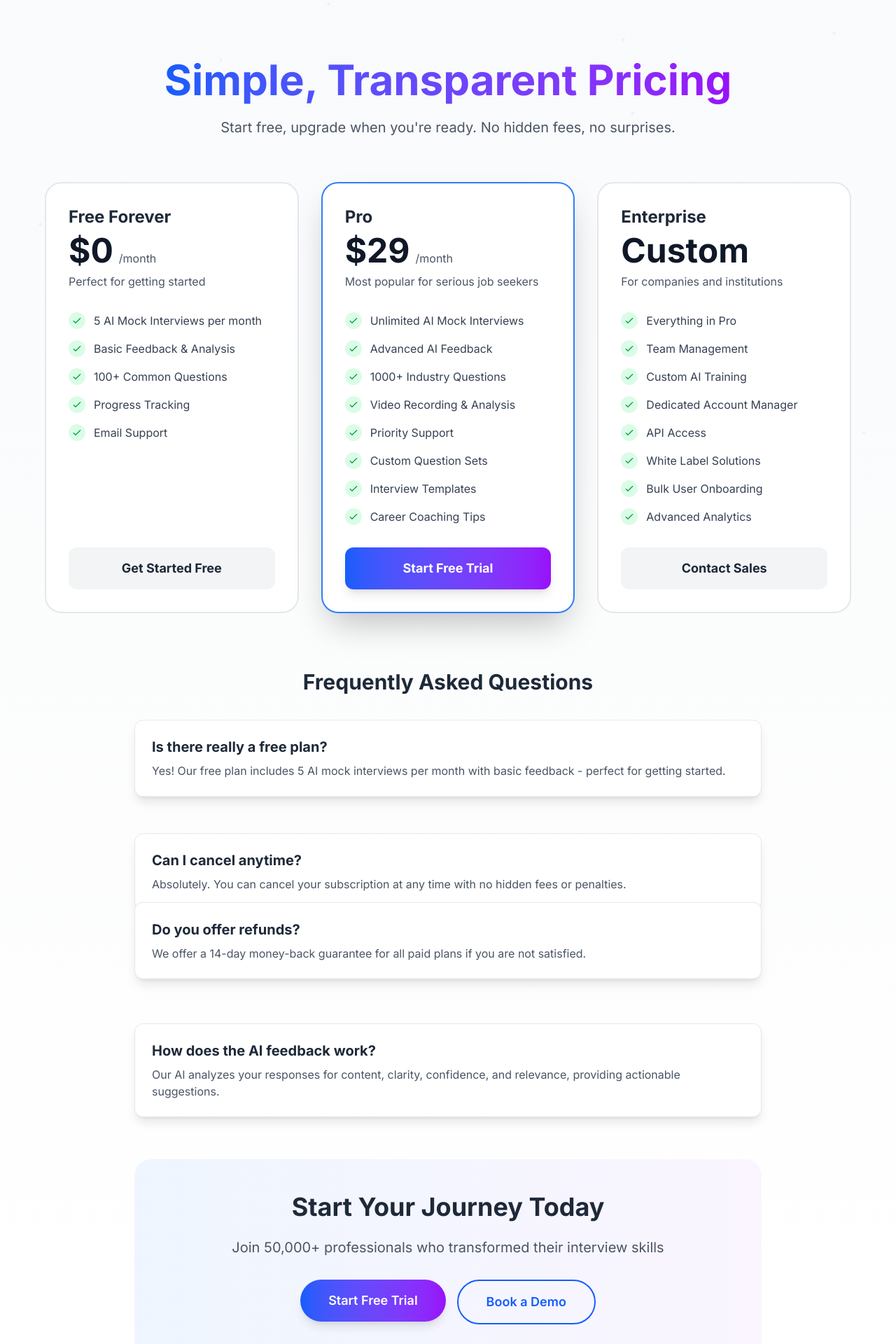
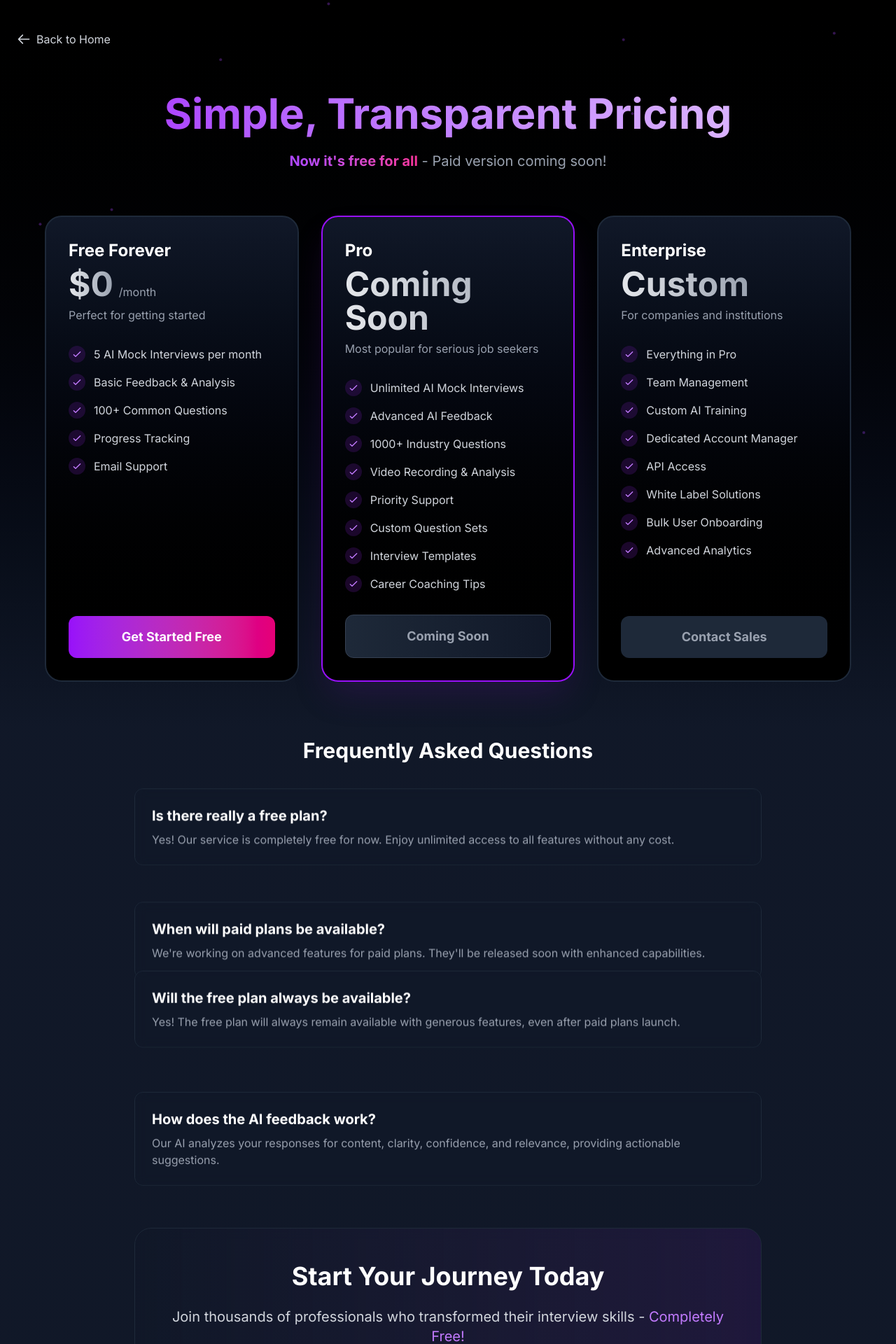
Before and after one commit to Sumit112234/Ai-Interviewer, a Next.js app: page /pricing in a window 1280 px wide. Shown: the part 60-1980 px from the top of the page at 70% size. Built offline with nearby package versions, Linux system fonts and the light colour scheme.

Commit message:
auth updated

```diff
--- a/app/how-it-works/page.jsx
+++ b/app/how-it-works/page.jsx
@@ -100,6 +100,34 @@ export default function HowItWorksPage() {
 
   return (
     <div className="min-h-screen bg-gradient-to-b from-gray-900 to-gray-800 pt-20 text-white">
+
+              <div className=' pl-16 sm:pl-64'>
+                <motion.button
+                onClick={() => window.location.href = '/'}
+                className="flex items-center gap-2 mb-8 text-gray-300 hover:text-white transition-colors group"
+                initial={{ opacity: 0, x: -20 }}
+                animate={{ opacity: 1, x: 0 }}
+                transition={{ duration: 0.5 }}
+                whileHover={{ x: -5 }}
+              >
+                <motion.svg
+                  className="w-6 h-6"
+                  fill="none"
+                  stroke="currentColor"
+                  viewBox="0 0 24 24"
+                  animate={{ x: [0, -3, 0] }}
+                  transition={{ duration: 1.5, repeat: Infinity }}
+                >
+                  <path
+                    strokeLinecap="round"
+                    strokeLinejoin="round"
+                    strokeWidth={2}
+                    d="M10 19l-7-7m0 0l7-7m-7 7h18"
+                  />
+                </motion.svg>
+                <span className="text-lg font-medium">Back to Home</span>
+              </motion.button>
+              </div>
       <div className="container mx-auto px-6 py-16">
         {/* Hero Section */}
         <motion.div
--- a/app/pricing/page.jsx
+++ b/app/pricing/page.jsx
@@ -84,12 +84,12 @@ export default function PricingPage() {
       ],
       cta: 'Get Started Free',
       popular: false,
-      gradient: 'from-gray-400 to-gray-600',
+      gradient: 'from-gray-500 to-gray-700',
     },
     {
       name: 'Pro',
-      price: '$29',
-      period: '/month',
+      price: 'Coming Soon',
+      period: '',
       description: 'Most popular for serious job seekers',
       features: [
         'Unlimited AI Mock Interviews',
@@ -101,9 +101,9 @@ export default function PricingPage() {
         'Interview Templates',
         'Career Coaching Tips',
       ],
-      cta: 'Start Free Trial',
+      cta: 'Coming Soon',
       popular: true,
-      gradient: 'from-blue-500 to-purple-500',
+      gradient: 'from-purple-600 to-purple-800',
     },
     {
       name: 'Enterprise',
@@ -122,24 +122,49 @@ export default function PricingPage() {
       ],
       cta: 'Contact Sales',
       popular: false,
-      gradient: 'from-green-500 to-teal-500',
+      gradient: 'from-gray-600 to-gray-800',
     },
   ];
 
+  const handleBackToHome = () => {
+    window.location.href = '/';
+  };
+
   return (
-    <div className="min-h-screen bg-gradient-to-b from-gray-50 to-white pt-20 overflow-hidden">
+    <div className="min-h-screen bg-gradient-to-b from-black via-gray-900 to-gray-900 pt-20 overflow-hidden">
       {/* Background Particles */}
       <div className="fixed inset-0 pointer-events-none">
         {[...Array(20)].map((_, i) => (
           <div
             key={i}
-            className="particle absolute w-1 h-1 bg-blue-200 rounded-full opacity-30"
+            className="particle absolute w-1 h-1 bg-purple-500/30 rounded-full"
             style={{
               left: `${Math.random() * 100}%`,
               top: `${Math.random() * 100}%`,
             }}
           />
         ))}
+      </div>
+
+      {/* Back to Home Button */}
+      <div className="container mx-auto px-6 pt-6 relative z-20">
+        <motion.button
+          initial={{ opacity: 0, x: -20 }}
+          animate={{ opacity: 1, x: 0 }}
+          transition={{ duration: 0.5 }}
+          onClick={handleBackToHome}
+          className="group flex items-center text-gray-300 hover:text-white transition-colors"
+        >
+          <svg
+            className="w-5 h-5 mr-2 transform group-hover:-translate-x-1 transition-transform"
+            fill="none"
+            stroke="currentColor"
+            viewBox="0 0 24 24"
+          >
+            <path strokeLinecap="round" strokeLinejoin="round" strokeWidth="2" d="M10 19l-7-7m0 0l7-7m-7 7h18" />
+          </svg>
+          Back to Home
+        </motion.button>
       </div>
 
       <div className="container mx-auto px-6 py-16 relative z-10">
@@ -151,12 +176,15 @@ export default function PricingPage() {
           className="text-center max-w-4xl mx-auto mb-16"
         >
           <h1 className="text-5xl md:text-6xl font-bold mb-6">
-            <span className="bg-gradient-to-r from-blue-600 to-purple-600 bg-clip-text text-transparent">
+            <span className="bg-gradient-to-r from-purple-500 to-purple-300 bg-clip-text text-transparent">
               Simple, Transparent Pricing
             </span>
           </h1>
-          <p className="text-xl text-gray-600">
-            Start free, upgrade when you're ready. No hidden fees, no surprises.
+          <p className="text-xl text-gray-300">
+            <span className="bg-gradient-to-r from-purple-500 to-pink-500 bg-clip-text text-transparent font-bold">
+              Now it's free for all
+            </span>
+            <span className="text-gray-400"> - Paid version coming soon!</span>
           </p>
         </motion.div>
 
@@ -180,53 +208,57 @@ export default function PricingPage() {
                   transition={{ delay: 0.5 }}
                   className="absolute -top-4 left-1/2 transform -translate-x-1/2"
                 >
-                  <div className="bg-gradient-to-r from-yellow-400 to-orange-500 text-white px-6 py-2 rounded-full text-sm font-bold shadow-lg">
-                    MOST POPULAR
+                  <div className="bg-gradient-to-r from-purple-700 to-pink-700 text-white px-6 py-2 rounded-full text-sm font-bold shadow-lg shadow-purple-900/50">
+                    COMING SOON
                   </div>
                 </motion.div>
               )}
 
-              <div className={`bg-white rounded-3xl p-8 border-2 ${
-                plan.popular ? 'border-blue-500 shadow-2xl' : 'border-gray-200'
-              } h-full flex flex-col`}>
+              <div className={`bg-gradient-to-b from-gray-900 to-black rounded-3xl p-8 border-2 ${
+                plan.popular ? 'border-purple-600 shadow-2xl shadow-purple-900/30' : 'border-gray-800'
+              } h-full flex flex-col backdrop-blur-sm bg-gray-900/50`}>
                 <div className="mb-8">
-                  <h3 className="text-2xl font-bold text-gray-800 mb-2">{plan.name}</h3>
+                  <h3 className="text-2xl font-bold text-white mb-2">{plan.name}</h3>
                   <div className="flex items-baseline mb-2">
-                    <span className="text-5xl font-bold text-gray-900">{plan.price}</span>
-                    <span className="text-gray-600 ml-2">{plan.period}</span>
+                    <span className="text-5xl font-bold bg-gradient-to-r from-gray-200 to-gray-400 bg-clip-text text-transparent">
+                      {plan.price}
+                    </span>
+                    {plan.period && (
+                      <span className="text-gray-400 ml-2">{plan.period}</span>
+                    )}
                   </div>
-                  <p className="text-gray-600">{plan.description}</p>
+                  <p className="text-gray-400">{plan.description}</p>
                 </div>
 
                 <div className="flex-grow mb-8">
                   <ul className="space-y-4">
                     {plan.features.map((feature) => (
                       <li key={feature} className="flex items-center">
-                        <div className="w-6 h-6 rounded-full bg-green-100 flex items-center justify-center mr-3">
-                          <svg className="w-4 h-4 text-green-600" fill="none" stroke="currentColor" viewBox="0 0 24 24">
+                        <div className="w-6 h-6 rounded-full bg-purple-900/30 flex items-center justify-center mr-3">
+                          <svg className="w-4 h-4 text-purple-400" fill="none" stroke="currentColor" viewBox="0 0 24 24">
                             <path strokeLinecap="round" strokeLinejoin="round" strokeWidth="2" d="M5 13l4 4L19 7" />
                           </svg>
                         </div>
-                        <span className="text-gray-700">{feature}</span>
+                        <span className="text-gray-300">{feature}</span>
                       </li>
                     ))}
                   </ul>
                 </div>
 
                 <div className="mt-auto">
-                  <Link href={plan.name === 'Enterprise' ? '/contact' : '/'}>
-                    <motion.button
-                      whileHover={{ scale: 1.05 }}
-                      whileTap={{ scale: 0.95 }}
-                      className={`w-full py-4 rounded-xl font-bold text-lg ${
-                        plan.popular
-                          ? 'bg-gradient-to-r from-blue-600 to-purple-600 text-white shadow-lg hover:shadow-xl'
-                          : 'bg-gray-100 text-gray-800 hover:bg-gray-200'
-                      } transition-all`}
-                    >
-                      {plan.cta}
-                    </motion.button>
-                  </Link>
+                  <button
+                    onClick={plan.name === 'Free Forever' ? handleBackToHome : undefined}
+                    className={`w-full py-4 rounded-xl font-bold text-lg transition-all ${
+                      plan.name === 'Free Forever'
+                        ? 'bg-gradient-to-r from-purple-600 to-pink-600 text-white shadow-lg hover:shadow-xl hover:shadow-purple-900/30 cursor-pointer'
+                        : plan.popular
+                        ? 'bg-gradient-to-r from-gray-800 to-gray-900 text-gray-400 border border-gray-700 cursor-not-allowed'
+                        : 'bg-gray-800 text-gray-400 hover:bg-gray-700 cursor-pointer'
+                    }`}
+                    disabled={plan.popular}
+                  >
+                    {plan.cta}
+                  </button>
                 </div>
               </div>
             </motion.div>
@@ -241,22 +273,22 @@ export default function PricingPage() {
           viewport={{ once: true }}
           className="max-w-4xl mx-auto"
         >
-          <h2 className="text-3xl font-bold text-center mb-12 text-gray-800">
+          <h2 className="text-3xl font-bold text-center mb-12 text-white">
             Frequently Asked Questions
           </h2>
           <div className="space-y-6">
             {[
               {
                 q: 'Is there really a free plan?',
-                a: 'Yes! Our free plan includes 5 AI mock interviews per month with basic feedback - perfect for getting started.',
+                a: 'Yes! Our service is completely free for now. Enjoy unlimited access to all features without any cost.',
               },
               {
-                q: 'Can I cancel anytime?',
-                a: 'Absolutely. You can cancel your subscription at any time with no hidden fees or penalties.',
+                q: 'When will paid plans be available?',
+                a: 'We\'re working on advanced features for paid plans. They\'ll be released soon with enhanced capabilities.',
               },
               {
-                q: 'Do you offer refunds?',
-                a: 'We offer a 14-day money-back guarantee for all paid plans if you are not satisfied.',
+                q: 'Will the free plan always be available?',
+                a: 'Yes! The free plan will always remain available with generous features, even after paid plans launch.',
               },
               {
                 q: 'How does the AI feedback work?',
@@ -270,10 +302,10 @@ export default function PricingPage() {
                 whileInView={{ opacity: 1, x: 0 }}
                 transition={{ delay: index * 0.1 }}
                 viewport={{ once: true }}
-                className="bg-white rounded-xl p-6 shadow-lg border border-gray-200"
+                className="bg-gray-900/50 backdrop-blur-sm rounded-xl p-6 border border-gray-800 hover:border-purple-800/50 transition-colors"
               >
-                <h3 className="text-xl font-bold text-gray-800 mb-2">{faq.q}</h3>
-                <p className="text-gray-600">{faq.a}</p>
+                <h3 className="text-xl font-bold text-white mb-2">{faq.q}</h3>
+                <p className="text-gray-400">{faq.a}</p>
               </motion.div>
             ))}
           </div>
@@ -287,32 +319,23 @@ export default function PricingPage() {
           viewport={{ once: true }}
           className="text-center mt-20"
         >
-          <div className="bg-gradient-to-r from-blue-50 to-purple-50 rounded-3xl p-12 max-w-4xl mx-auto">
-            <h2 className="text-4xl font-bold text-gray-800 mb-6">
+          <div className="bg-gradient-to-r from-gray-900/80 to-purple-900/20 rounded-3xl p-12 max-w-4xl mx-auto border border-gray-800 backdrop-blur-sm">
+            <h2 className="text-4xl font-bold text-white mb-6">
               Start Your Journey Today
             </h2>
-            <p className="text-xl text-gray-600 mb-8">
-              Join 50,000+ professionals who transformed their interview skills
+            <p className="text-xl text-gray-300 mb-8">
+              Join thousands of professionals who transformed their interview skills - <span className="text-purple-400">Completely Free!</span>
             </p>
             <div className="flex flex-col sm:flex-row gap-4 justify-center">
-              <Link href="/">
-                <motion.button
-                  whileHover={{ scale: 1.05 }}
-                  whileTap={{ scale: 0.95 }}
-                  className="bg-gradient-to-r from-blue-600 to-purple-600 text-white px-10 py-4 rounded-full text-lg font-semibold shadow-lg hover:shadow-xl transition-all"
-                >
-                  Start Free Trial
-                </motion.button>
-              </Link>
-              <Link href="/how-it-works">
-                <motion.button
-                  whileHover={{ scale: 1.05 }}
-                  whileTap={{ scale: 0.95 }}
-                  className="border-2 border-blue-600 text-blue-600 px-10 py-4 rounded-full text-lg font-semibold hover:bg-blue-50 transition-all"
-                >
-                  Book a Demo
-                </motion.button>
-              </Link>
+              <button
+                onClick={handleBackToHome}
+                className="bg-gradient-to-r from-purple-600 to-pink-600 text-white px-10 py-4 rounded-full text-lg font-semibold shadow-lg hover:shadow-xl hover:shadow-purple-900/30 transition-all"
+              >
+                Get Started Free
+              </button>
+              <button className="border-2 border-purple-600 text-purple-400 px-10 py-4 rounded-full text-lg font-semibold hover:bg-purple-900/20 transition-all">
+                Join Waitlist for Pro
+              </button>
             </div>
           </div>
         </motion.div>
```
Also changed, not shown: app/Dashboard/page.js (+14 -2 lines), app/Form/page.js (+23 -14 lines), app/context/auth.js (+37 -0 lines), components/Navbar.jsx (+37 -7 lines), 1 other file (tests, documents, lock files or other folders).
